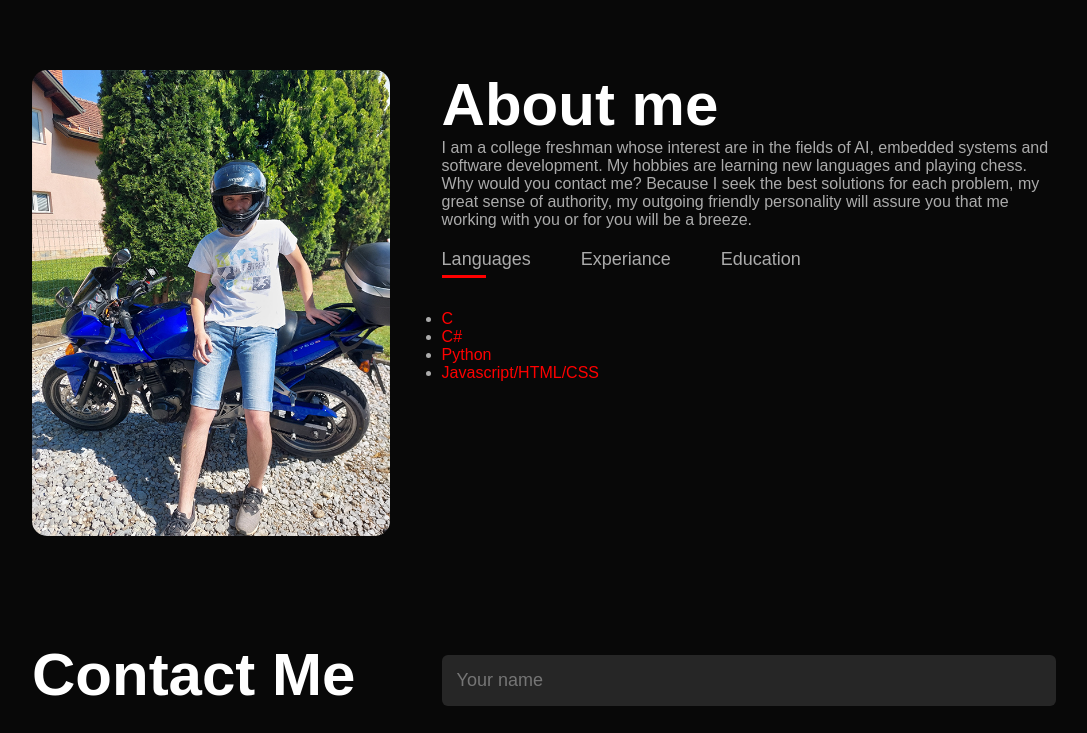
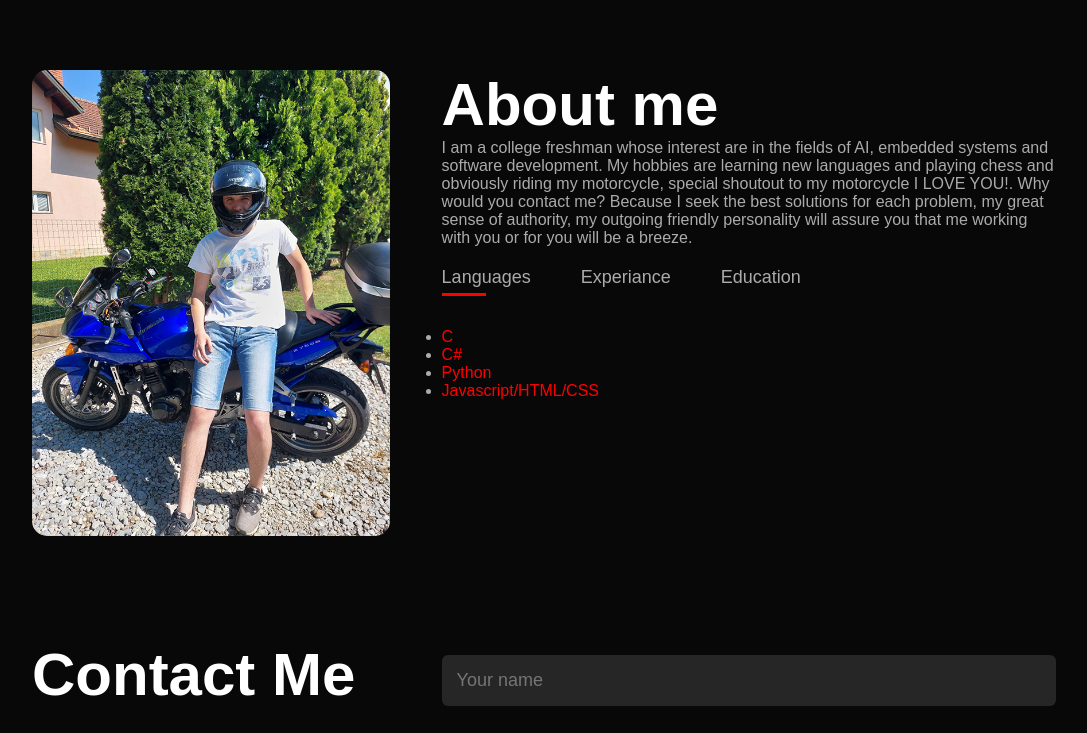
Before and after one commit to alexoiid/alexoiid.github.io, a plain HTML site: page index.html in a window 1280 px wide. Shown: the part 820-1553 px from the top of the page, without its empty margins (96-1183 px from the left). Drawn offline with Linux system fonts and the light colour scheme.

Commit message:
Add files via upload

```diff
--- a/index.html
+++ b/index.html
@@ -47,7 +47,7 @@
             <p>
               I am a college freshman whose interest are in the fields of AI,
               embedded systems and software development. My hobbies are learning
-              new languages and playing chess. Why would you contact me? Because
+              new languages and playing chess and obviously riding my motorcycle, special shoutout to my motorcycle I LOVE YOU!. Why would you contact me? Because
               I seek the best solutions for each problem, my great sense of
               authority, my outgoing friendly personality will assure you that
               me working with you or for you will be a breeze.
```
